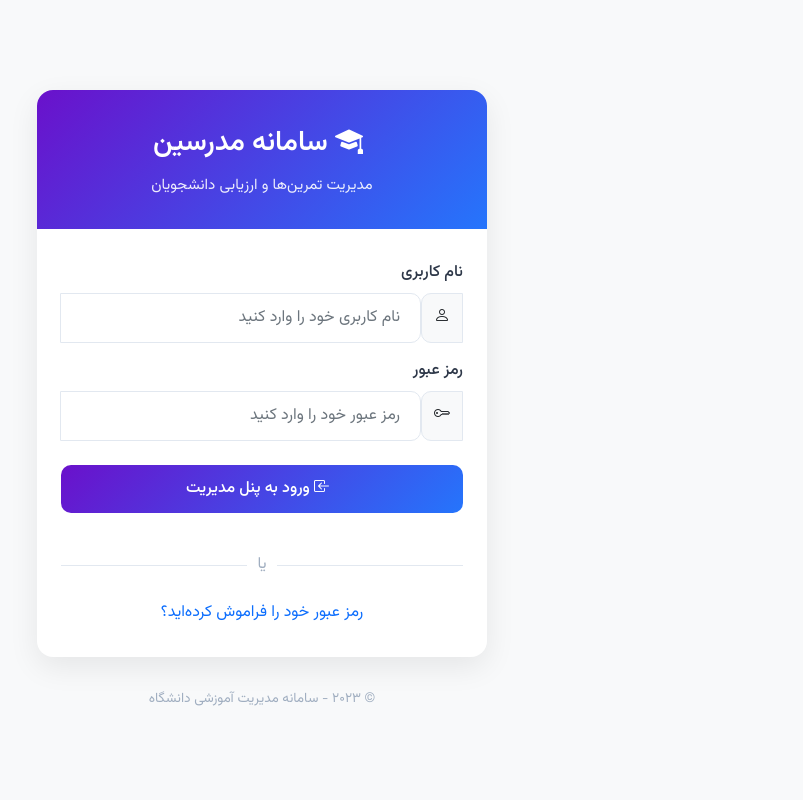
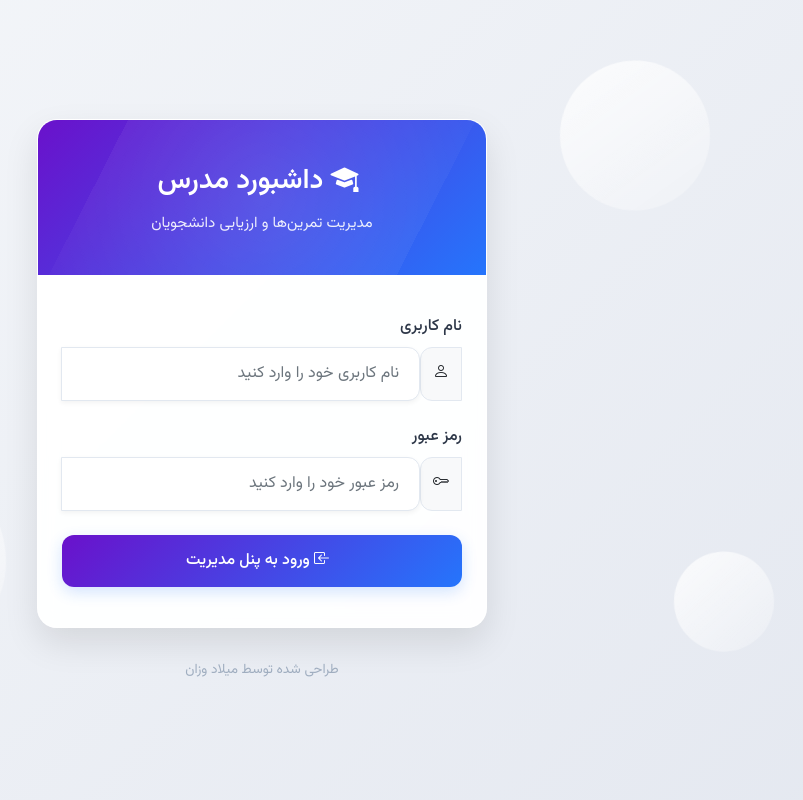
Before and after one commit to milad-ai/db_flask, a Flask app: page /admin/login in a window 1280 px wide. Shown: the whole page, without its empty margins (378-1181 px from the left). Run offline with Flask 3, Linux system fonts and the light colour scheme; some libraries are stand-ins or nearby versions.

Commit message:
Update admin_login.html

```diff
--- a/templates/admin_login.html
+++ b/templates/admin_login.html
@@ -3,20 +3,72 @@
 <head>
     <meta charset="UTF-8">
     <meta name="viewport" content="width=device-width, initial-scale=1.0">
-    <title>ورود مدرس - سامانه مدیریت آموزشی</title>
+    <title>ورود مدرس - سامانه درس پایگاه داده</title>
     <link href="https://cdn.jsdelivr.net/npm/bootstrap@5.1.3/dist/css/bootstrap.min.css" rel="stylesheet">
     <link href="https://cdn.jsdelivr.net/npm/bootstrap-icons@1.7.2/font/bootstrap-icons.css" rel="stylesheet">
     <style>
         @import url('https://fonts.googleapis.com/css2?family=Vazirmatn:wght@300;400;500;600&display=swap');
 
         body {
-            background-color: #f8f9fa;
+            background: linear-gradient(135deg, #f5f7fa 0%, #e4e8f0 100%);
             min-height: 100vh;
             display: flex;
             align-items: center;
             justify-content: center;
             font-family: 'Vazirmatn', sans-serif;
             padding: 20px;
+            position: relative;
+            overflow: hidden;
+        }
+
+        /* دایره های شناور در پس زمینه */
+        .circle {
+            position: absolute;
+            border-radius: 50%;
+            background: linear-gradient(135deg, rgba(255,255,255,0.8) 0%, rgba(255,255,255,0.2) 100%);
+            animation: float 15s infinite ease-in-out;
+            z-index: -1;
+        }
+
+        .circle:nth-child(1) {
+            width: 150px;
+            height: 150px;
+            top: 10%;
+            right: 15%;
+            animation-delay: 0s;
+        }
+
+        .circle:nth-child(2) {
+            width: 200px;
+            height: 200px;
+            top: 60%;
+            right: 70%;
+            animation-delay: -2s;
+        }
+
+        .circle:nth-child(3) {
+            width: 100px;
+            height: 100px;
+            top: 70%;
+            right: 10%;
+            animation-delay: -5s;
+        }
+
+        .circle:nth-child(4) {
+            width: 120px;
+            height: 120px;
+            top: 20%;
+            right: 75%;
+            animation-delay: -7s;
+        }
+
+        @keyframes float {
+            0%, 100% {
+                transform: translateY(0) rotate(0deg);
+            }
+            50% {
+                transform: translateY(-20px) rotate(10deg);
+            }
         }
 
         .login-container {
@@ -26,63 +78,108 @@
         }
 
         .login-card {
-            background: #ffffff;
-            border-radius: 16px;
-            box-shadow: 0 10px 30px rgba(0, 0, 0, 0.08);
+            background: rgba(255, 255, 255, 0.95);
+            border-radius: 20px;
+            box-shadow: 0 15px 35px rgba(0, 0, 0, 0.1);
             overflow: hidden;
             transition: all 0.3s ease;
+            backdrop-filter: blur(10px);
+            border: 1px solid rgba(255, 255, 255, 0.5);
         }
 
         .login-card:hover {
-            box-shadow: 0 15px 40px rgba(0, 0, 0, 0.12);
+            box-shadow: 0 20px 45px rgba(0, 0, 0, 0.15);
             transform: translateY(-5px);
         }
 
         .login-header {
             background: linear-gradient(135deg, #6a11cb 0%, #2575fc 100%);
             color: white;
-            padding: 2rem 1.5rem;
+            padding: 2.5rem 1.5rem;
             text-align: center;
+            position: relative;
+            overflow: hidden;
+        }
+
+        .login-header::before {
+            content: '';
+            position: absolute;
+            top: -50%;
+            left: -50%;
+            width: 200%;
+            height: 200%;
+            background: radial-gradient(circle, rgba(255,255,255,0.2) 0%, transparent 60%);
+            opacity: 0.5;
+            animation: pulse 8s infinite linear;
+        }
+
+        @keyframes pulse {
+            0% {
+                transform: rotate(0deg);
+            }
+            100% {
+                transform: rotate(360deg);
+            }
         }
 
         .login-body {
-            padding: 2rem 1.5rem;
+            padding: 2.5rem 1.5rem;
         }
 
         .form-control {
-            border-radius: 10px;
-            padding: 12px 20px;
+            border-radius: 12px;
+            padding: 14px 20px;
             border: 1px solid #e2e8f0;
             transition: all 0.3s;
             font-family: 'Vazirmatn', sans-serif;
+            box-shadow: 0 2px 5px rgba(0, 0, 0, 0.05);
         }
 
         .form-control:focus {
             border-color: #4d90fe;
-            box-shadow: 0 0 0 2px rgba(77, 144, 254, 0.2);
+            box-shadow: 0 0 0 3px rgba(77, 144, 254, 0.2);
         }
 
         .input-group-text {
             background: #f8f9fa;
             border: 1px solid #e2e8f0;
-            border-radius: 10px 0 0 10px;
+            border-radius: 12px 0 0 12px;
         }
 
         .btn-login {
             background: linear-gradient(135deg, #6a11cb 0%, #2575fc 100%);
             border: none;
-            padding: 12px;
-            border-radius: 10px;
+            padding: 14px;
+            border-radius: 12px;
             color: white;
             font-weight: 500;
             font-family: 'Vazirmatn', sans-serif;
             transition: all 0.3s;
+            box-shadow: 0 5px 15px rgba(37, 117, 252, 0.2);
+            position: relative;
+            overflow: hidden;
+        }
+
+        .btn-login::before {
+            content: '';
+            position: absolute;
+            top: 0;
+            left: 0;
+            width: 100%;
+            height: 100%;
+            background: linear-gradient(135deg, rgba(255,255,255,0.2) 0%, transparent 100%);
+            transform: translateX(-100%);
+            transition: transform 0.6s;
         }
 
         .btn-login:hover {
             background: linear-gradient(135deg, #580fb3 0%, #1c68f5 100%);
-            transform: translateY(-2px);
-            box-shadow: 0 5px 15px rgba(37, 117, 252, 0.3);
+            transform: translateY(-3px);
+            box-shadow: 0 8px 20px rgba(37, 117, 252, 0.3);
+        }
+
+        .btn-login:hover::before {
+            transform: translateX(100%);
         }
 
         .form-label {
@@ -92,7 +189,7 @@
         }
 
         .alert {
-            border-radius: 10px;
+            border-radius: 12px;
             margin-bottom: 1.5rem;
         }
 
@@ -100,34 +197,13 @@
             font-size: 28px;
             font-weight: 700;
             margin-bottom: 10px;
+            position: relative;
         }
 
         .subtitle {
             opacity: 0.9;
             font-size: 0.95rem;
-        }
-
-        .divider {
-            display: flex;
-            align-items: center;
-            margin: 1.5rem 0;
-            color: #a0aec0;
-        }
-
-        .divider::before,
-        .divider::after {
-            content: "";
-            flex: 1;
-            height: 1px;
-            background-color: #e2e8f0;
-        }
-
-        .divider::before {
-            margin-left: 10px;
-        }
-
-        .divider::after {
-            margin-right: 10px;
+            position: relative;
         }
 
         .copyright {
@@ -136,15 +212,56 @@
             color: #a0aec0;
             font-size: 0.85rem;
         }
+
+        .fade-in {
+            animation: fadeIn 1.2s ease-out;
+        }
+
+        @keyframes fadeIn {
+            from {
+                opacity: 0;
+                transform: translateY(20px);
+            }
+            to {
+                opacity: 1;
+                transform: translateY(0);
+            }
+        }
+
+        .form-group {
+            margin-bottom: 1.5rem;
+            animation: fadeIn 0.8s ease-out;
+            animation-fill-mode: both;
+        }
+
+        .form-group:nth-child(1) {
+            animation-delay: 0.2s;
+        }
+
+        .form-group:nth-child(2) {
+            animation-delay: 0.4s;
+        }
+
+        .btn-login {
+            animation: fadeIn 0.8s ease-out;
+            animation-delay: 0.6s;
+            animation-fill-mode: both;
+        }
     </style>
 </head>
 <body>
-    <div class="login-container">
+    <!-- دایره های شناور در پس زمینه -->
+    <div class="circle"></div>
+    <div class="circle"></div>
+    <div class="circle"></div>
+    <div class="circle"></div>
+
+    <div class="login-container fade-in">
         <div class="login-card">
             <div class="login-header">
                 <div class="logo">
                     <i class="bi bi-mortarboard-fill me-2"></i>
-                    سامانه مدرسین
+                    داشبورد مدرس
                 </div>
                 <p class="subtitle mb-0">مدیریت تمرین‌ها و ارزیابی دانشجویان</p>
             </div>
@@ -162,7 +279,7 @@
                 {% endwith %}
 
                 <form method="POST">
-                    <div class="mb-3">
+                    <div class="form-group">
                         <label class="form-label">نام کاربری</label>
                         <div class="input-group">
                             <span class="input-group-text">
@@ -171,7 +288,7 @@
                             <input type="text" name="username" class="form-control" placeholder="نام کاربری خود را وارد کنید" required>
                         </div>
                     </div>
-                    <div class="mb-4">
+                    <div class="form-group">
                         <label class="form-label">رمز عبور</label>
                         <div class="input-group">
                             <span class="input-group-text">
@@ -180,24 +297,37 @@
                             <input type="password" name="password" class="form-control" placeholder="رمز عبور خود را وارد کنید" required>
                         </div>
                     </div>
-                    <button type="submit" class="btn btn-login w-100 mb-3">
+                    <button type="submit" class="btn btn-login w-100">
                         <i class="bi bi-box-arrow-in-left me-2"></i>
                         ورود به پنل مدیریت
                     </button>
-
-                    <div class="divider">یا</div>
-
-                    <div class="text-center">
-                        <a href="#" class="text-decoration-none text-primary">رمز عبور خود را فراموش کرده‌اید؟</a>
-                    </div>
                 </form>
             </div>
         </div>
         <div class="copyright">
-            © ۲۰۲۳ - سامانه مدیریت آموزشی دانشگاه
+            طراحی شده توسط میلاد وزان
         </div>
     </div>
 
     <script src="https://cdn.jsdelivr.net/npm/bootstrap@5.1.3/dist/js/bootstrap.bundle.min.js"></script>
+    <script>
+        // افکت تایپینگ برای عنوان
+        document.addEventListener('DOMContentLoaded', function() {
+            const subtitle = document.querySelector('.subtitle');
+            const originalText = subtitle.textContent;
+            subtitle.textContent = '';
+            let i = 0;
+
+            function typeEffect() {
+                if (i < originalText.length) {
+                    subtitle.textContent += originalText.charAt(i);
+                    i++;
+                    setTimeout(typeEffect, 50);
+                }
+            }
+
+            setTimeout(typeEffect, 1000);
+        });
+    </script>
 </body>
 </html>
```
